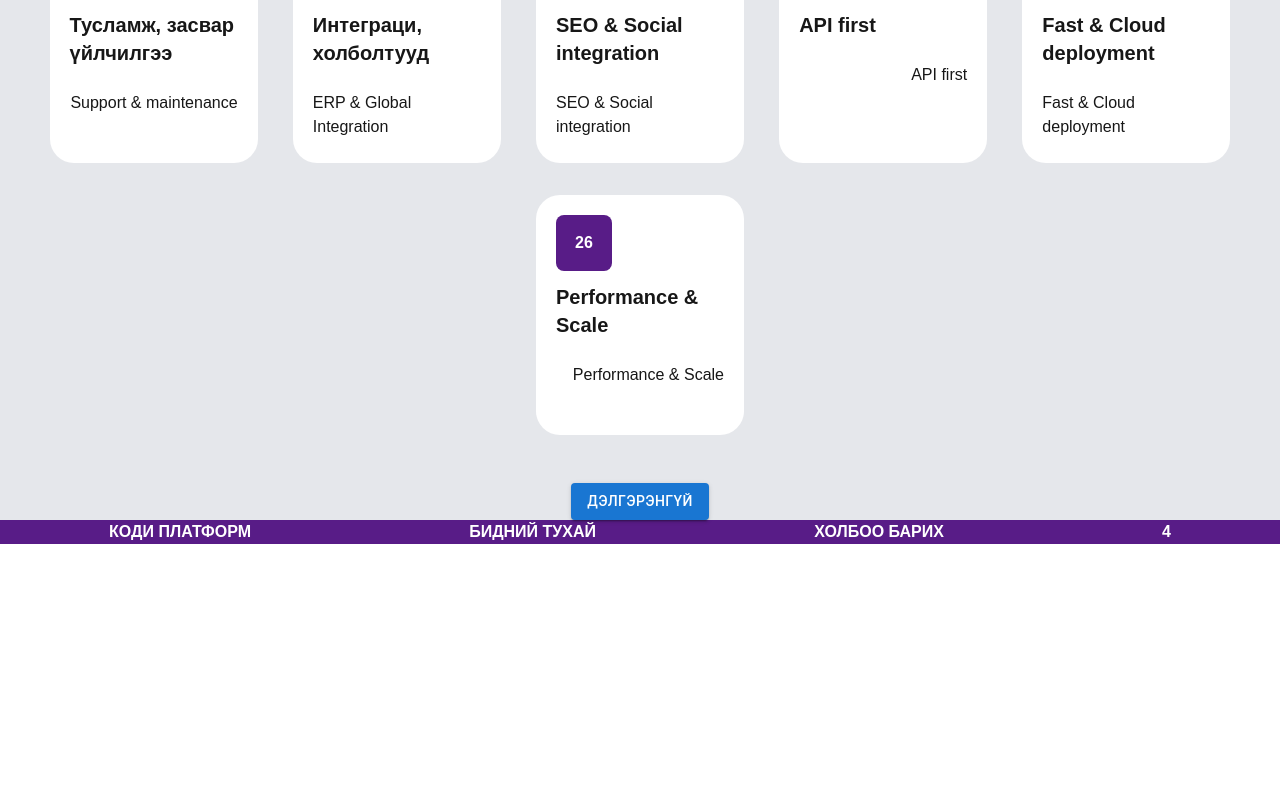
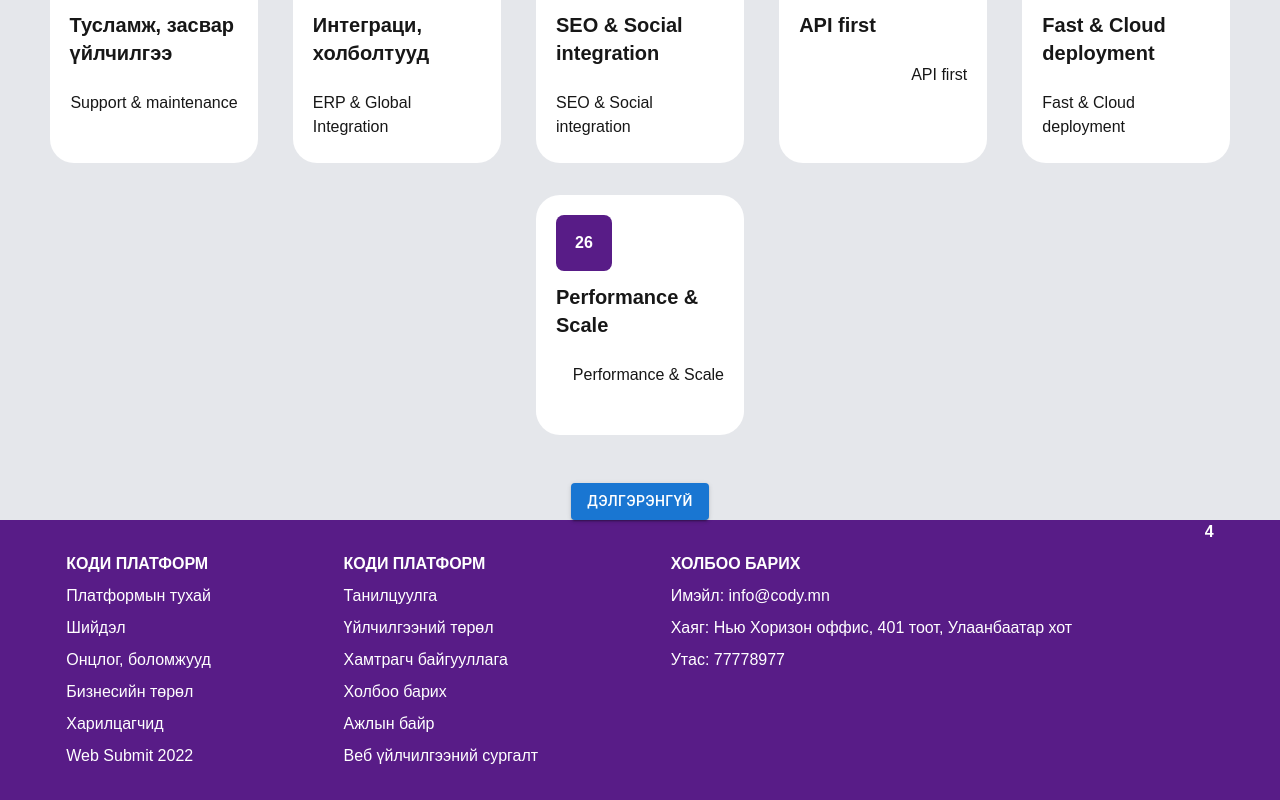
Before and after one commit to erdenekhuu-bot/DDOL, a Next.js app in the folder cody/: page / in a window 1280 px wide. Shown: the part 2888-3688 px from the top of the page. Before the commit the page ends 3432 px from the top, so only its background shows below. Built offline with nearby package versions, Linux system fonts and the light colour scheme.

Commit message:
'edited'

```diff
--- a/cody/src/app/Components/Footer.tsx
+++ b/cody/src/app/Components/Footer.tsx
@@ -1,9 +1,38 @@
 const Footer = function () {
   return (
     <footer className="w-full flex justify-around bg-purple-900 text-white font-bold">
-      <div>КОДИ ПЛАТФОРМ</div>
-      <div>БИДНИЙ ТУХАЙ</div>
-      <div>ХОЛБОО БАРИХ</div>
+      <section className="text-white">
+        <div className="font-bold my-8">
+          КОДИ ПЛАТФОРМ
+          <div className="font-medium my-2">Платформын тухай</div>
+          <div className="font-medium my-2">Шийдэл</div>
+          <div className="font-medium my-2">Онцлог, боломжууд</div>
+          <div className="font-medium my-2">Бизнесийн төрөл</div>
+          <div className="font-medium my-2">Харилцагчид</div>
+          <div className="font-medium my-2">Web Submit 2022</div>
+        </div>
+      </section>
+      <section className="text-white">
+        <div className="font-bold my-8">
+          КОДИ ПЛАТФОРМ
+          <div className="font-medium my-2">Танилцуулга</div>
+          <div className="font-medium my-2">Үйлчилгээний төрөл</div>
+          <div className="font-medium my-2">Хамтрагч байгууллага</div>
+          <div className="font-medium my-2">Холбоо барих</div>
+          <div className="font-medium my-2">Ажлын байр</div>
+          <div className="font-medium my-2">Веб үйлчилгээний сургалт</div>
+        </div>
+      </section>
+      <section className="text-white">
+        <div className="font-bold my-8">
+          ХОЛБОО БАРИХ
+          <div className="font-medium my-2">Имэйл: info@cody.mn</div>
+          <div className="font-medium my-2">
+            Хаяг: Нью Хоризон оффис, 401 тоот, Улаанбаатар хот
+          </div>
+          <div className="font-medium my-2">Утас: 77778977</div>
+        </div>
+      </section>
       <div>4</div>
     </footer>
   );
```
